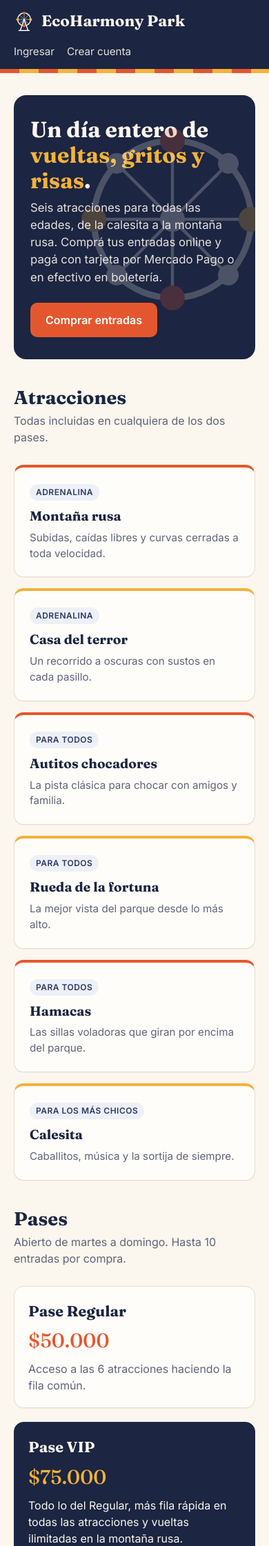
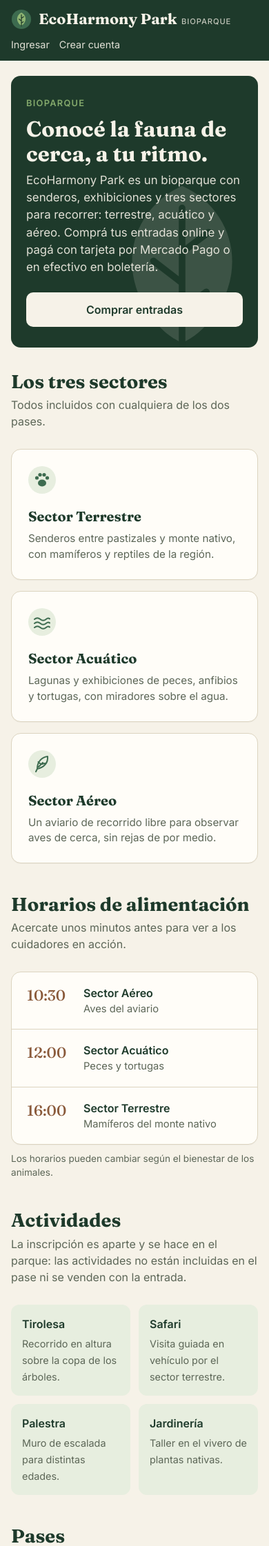
Before and after one commit to pepomendez1/ICS_Grupo_11, a Flask app: page / in a window 390 px wide. Shown: the top 2242 px of the page at 69% size. Run offline with Flask 3, Linux system fonts and the light colour scheme.

Commit message:
feat(verde): EcoHarmony Park vuelve a ser un bioparque
- Home: presentación del bioparque, sectores terrestre/acuático/aéreo,
  horarios de alimentación y actividades (Tirolesa, Safari, Palestra,
  Jardinería) con inscripción aparte, fuera del pase.
- Pases: Regular (parque, senderos y exhibiciones) y VIP (fila preferencial).
- Paleta natural (verdes, tierra, crema), logo de hoja y sin la franja de
  carpa. Ajustes para mobile: header, formularios y botones a 390 px.

Co-Authored-By: Claude Opus 5.5 <noreply@anthropic.com>

```diff
--- a/web/templates/base.html
+++ b/web/templates/base.html
@@ -2,54 +2,55 @@
 <html lang="es">
 <head>
   <meta charset="utf-8">
-  <meta name="viewport" content="width=device-width, initial-scale=1">
-  <title>{% block titulo %}EcoHarmony Park{% endblock %}</title>
+  <meta name="viewport" content="width=device-width, initial-scale=1, viewport-fit=cover">
+  <meta name="theme-color" content="#1e3a2b">
+  <title>{% block titulo %}EcoHarmony Park · Bioparque{% endblock %}</title>
   <link rel="preconnect" href="https://fonts.googleapis.com">
   <link href="https://fonts.googleapis.com/css2?family=Fraunces:opsz,wght@9..144,500;9..144,700&family=Inter:wght@400;500;600&display=swap" rel="stylesheet">
   <style>
     :root {
-      --noche: #1c2541;
-      --noche-2: #2e3a66;
-      --coral: #e4572e;
-      --coral-oscuro: #c4461f;
-      --mostaza: #f3b23a;
-      --crema: #fbf6ee;
-      --papel: #fffdf9;
-      --texto: #1d2233;
-      --suave: #5f6478;
-      --borde: #e6ddcd;
-      --error: #b3261e;
-      --ok: #2e7d4f;
+      --bosque: #1e3a2b;
+      --musgo: #3d6b4f;
+      --hoja: #8fb573;
+      --salvia: #e7eedf;
+      --tierra: #8a5a3b;
+      --crema: #f6f2e8;
+      --papel: #fffdf8;
+      --texto: #1f261f;
+      --suave: #5c6657;
+      --borde: #dcd4c0;
+      --error: #a63d2f;
+      --ok: #2f7a4a;
     }
     * { box-sizing: border-box; }
     body {
       margin: 0; background: var(--crema); color: var(--texto);
       font-family: "Inter", system-ui, sans-serif; line-height: 1.5;
+      -webkit-text-size-adjust: 100%;
     }
-    a { color: var(--coral-oscuro); }
-    header { background: var(--noche); color: var(--crema); }
-    /* Franja tipo carpa de feria debajo de la barra */
-    header::after {
-      content: ""; display: block; height: 6px;
-      background: repeating-linear-gradient(90deg, var(--coral) 0 28px, var(--mostaza) 28px 56px);
-    }
+    a { color: var(--musgo); }
+    header { background: var(--bosque); color: var(--crema); }
     .barra {
       max-width: 960px; margin: 0 auto; padding: 14px 20px;
-      display: flex; align-items: center; justify-content: space-between; gap: 16px; flex-wrap: wrap;
+      display: flex; align-items: center; justify-content: space-between; gap: 10px 20px; flex-wrap: wrap;
     }
     .marca {
-      font-family: "Fraunces", Georgia, serif; font-size: 1.4rem; font-weight: 700;
+      font-family: "Fraunces", Georgia, serif; font-size: 1.35rem; font-weight: 700;
       color: var(--crema); text-decoration: none; display: flex; align-items: center; gap: 10px;
     }
-    .marca svg { width: 30px; height: 30px; }
+    .marca svg { width: 30px; height: 30px; flex: none; }
+    .marca small {
+      font-family: "Inter", system-ui, sans-serif; font-weight: 500; font-size: .7rem;
+      letter-spacing: .08em; text-transform: uppercase; opacity: .75; margin-left: 2px;
+    }
     nav { display: flex; gap: 18px; align-items: center; flex-wrap: wrap; }
     nav a, nav button {
       color: var(--crema); text-decoration: none; font-size: .95rem; opacity: .9;
       background: none; border: 0; cursor: pointer; font-family: inherit; padding: 0;
     }
-    nav a:hover, nav button:hover { opacity: 1; text-decoration: underline; text-decoration-color: var(--mostaza); }
+    nav a:hover, nav button:hover { opacity: 1; text-decoration: underline; text-decoration-color: var(--hoja); }
     main { max-width: 960px; margin: 0 auto; padding: 32px 20px 64px; }
-    h1, h2 { font-family: "Fraunces", Georgia, serif; color: var(--noche); line-height: 1.15; }
+    h1, h2 { font-family: "Fraunces", Georgia, serif; color: var(--bosque); line-height: 1.15; }
     h1 { font-size: 2.2rem; margin: 0 0 8px; }
     .bajada { color: var(--suave); margin: 0 0 28px; }
     .tarjeta {
@@ -60,10 +61,10 @@
     label { display: block; font-weight: 600; font-size: .92rem; margin-bottom: 6px; }
     .ayuda { font-weight: 400; color: var(--suave); font-size: .85rem; }
     input, select {
-      width: 100%; padding: 11px 12px; border: 1px solid var(--borde); border-radius: 8px;
-      font: inherit; background: #fff; color: var(--texto);
+      width: 100%; padding: 12px; border: 1px solid var(--borde); border-radius: 8px;
+      font: inherit; font-size: 1rem; background: #fff; color: var(--texto); min-height: 46px;
     }
-    input:focus, select:focus { outline: 2px solid var(--mostaza); border-color: var(--mostaza); }
+    input:focus, select:focus { outline: 2px solid var(--hoja); border-color: var(--hoja); }
     .campo { margin-bottom: 20px; }
     .grilla { display: grid; grid-template-columns: 1fr 1fr; gap: 20px; }
     .opciones { display: grid; grid-template-columns: 1fr 1fr; gap: 12px; }
@@ -73,36 +74,46 @@
       display: block; border: 1px solid var(--borde); border-radius: 10px; padding: 14px;
       cursor: pointer; background: #fff; height: 100%;
     }
-    .opcion strong { display: block; color: var(--noche); }
+    .opcion strong { display: block; color: var(--bosque); }
     .opcion small { color: var(--suave); }
-    .opcion input:checked + span { border-color: var(--coral); box-shadow: inset 0 0 0 1px var(--coral); background: #fdf0eb; }
-    .opcion input:focus-visible + span { outline: 2px solid var(--mostaza); }
+    .opcion input:checked + span { border-color: var(--musgo); box-shadow: inset 0 0 0 1px var(--musgo); background: var(--salvia); }
+    .opcion input:focus-visible + span { outline: 2px solid var(--hoja); }
     .edades { display: grid; grid-template-columns: repeat(auto-fill, minmax(120px, 1fr)); gap: 10px; }
     .boton {
-      display: inline-block; background: var(--coral); color: #fff; border: 0;
+      display: inline-block; background: var(--bosque); color: var(--crema); border: 0;
       padding: 13px 22px; border-radius: 10px; font: inherit; font-weight: 600; cursor: pointer;
-      text-decoration: none;
+      text-decoration: none; text-align: center; min-height: 46px;
     }
-    .boton:hover { background: var(--coral-oscuro); }
-    .boton.secundario { background: transparent; color: var(--noche); border: 1px solid var(--noche); }
-    .boton.secundario:hover { background: var(--noche); color: var(--crema); }
+    .boton:hover { background: var(--musgo); }
+    .boton.secundario { background: transparent; color: var(--bosque); border: 1px solid var(--bosque); }
+    .boton.secundario:hover { background: var(--salvia); }
     .ancho { width: 100%; }
     .aviso { padding: 12px 16px; border-radius: 10px; margin-bottom: 20px; font-size: .95rem; }
-    .aviso.error { background: #fbe7e4; color: var(--error); border: 1px solid #f0c4be; }
-    .aviso.ok { background: #e5f2ea; color: var(--ok); border: 1px solid #bfdcc9; }
+    .aviso.error { background: #f8e6e2; color: var(--error); border: 1px solid #ecc5bd; }
+    .aviso.ok { background: #e4f1e7; color: var(--ok); border: 1px solid #bfdcc7; }
+    .aviso.info { background: #f3ecdc; color: #6b4a2f; border: 1px solid #e3d3b2; }
     .total {
       display: flex; justify-content: space-between; align-items: baseline;
       border-top: 1px dashed var(--borde); padding-top: 16px; margin: 8px 0 20px;
     }
-    .total strong { font-family: "Fraunces", Georgia, serif; font-size: 1.6rem; color: var(--noche); }
+    .total strong { font-family: "Fraunces", Georgia, serif; font-size: 1.6rem; color: var(--bosque); }
     dl.detalle { display: grid; grid-template-columns: auto 1fr; gap: 10px 24px; margin: 0; }
     dl.detalle dt { color: var(--suave); }
     dl.detalle dd { margin: 0; font-weight: 600; }
     .pie { color: var(--suave); font-size: .85rem; text-align: center; padding: 24px; }
     @media (max-width: 640px) {
+      .barra { padding: 12px 16px; }
+      nav { gap: 14px; width: 100%; }
+      nav a, nav button { font-size: .9rem; }
+      main { padding: 22px 16px 48px; }
       .grilla, .opciones { grid-template-columns: 1fr; }
-      h1 { font-size: 1.8rem; }
+      .grilla { gap: 0; }
+      h1 { font-size: 1.75rem; }
       .tarjeta { padding: 20px; }
+    }
+    @media print {
+      header, .pie, .no-imprimir { display: none !important; }
+      body, main { background: #fff; padding: 0; }
     }
   </style>
   {% block estilos %}{% endblock %}
@@ -110,15 +121,13 @@
 <body>
   <header>
     <div class="barra">
-      <a class="marca" href="{{ url_for('inicio') }}">
+      <a class="marca" href="{{ url_for('inicio') }}" aria-label="EcoHarmony Park, inicio">
         <svg viewBox="0 0 32 32" fill="none" aria-hidden="true">
-          <circle cx="16" cy="13" r="10" stroke="#fbf6ee" stroke-width="1.6"/>
-          <path d="M16 3v20M6 13h20M8.9 5.9l14.2 14.2M23.1 5.9 8.9 20.1" stroke="#fbf6ee" stroke-width="1" opacity=".6"/>
-          <circle cx="16" cy="3" r="2.2" fill="#e4572e"/><circle cx="26" cy="13" r="2.2" fill="#f3b23a"/>
-          <circle cx="6" cy="13" r="2.2" fill="#f3b23a"/><circle cx="16" cy="23" r="2.2" fill="#e4572e"/>
-          <path d="M16 13 10 30M16 13l6 17M8 30h16" stroke="#fbf6ee" stroke-width="1.6" stroke-linecap="round"/>
+          <circle cx="16" cy="16" r="15" fill="#3d6b4f"/>
+          <path d="M16 5.5c6.2 3 8.6 10 4.4 16.3-1.3 2-2.8 3.2-4.4 3.9-1.6-.7-3.1-1.9-4.4-3.9C7.4 15.5 9.8 8.5 16 5.5Z" fill="#8fb573"/>
+          <path d="M16 9v17.5M16 14.5l3.4-2.6M16 18.5l-3.6-2.8M16 22l3-2.2" stroke="#1e3a2b" stroke-width="1.3" stroke-linecap="round"/>
         </svg>
-        EcoHarmony Park
+        <span>EcoHarmony Park <small>Bioparque</small></span>
       </a>
       <nav>
         {% if usuario %}
@@ -142,7 +151,7 @@
     {% endwith %}
     {% block contenido %}{% endblock %}
   </main>
-  <div class="pie">EcoHarmony Park · Parque de diversiones · {{ horario }}</div>
+  <div class="pie">EcoHarmony Park · Bioparque · {{ horario }}</div>
   {% block scripts %}{% endblock %}
 </body>
 </html>
--- a/web/templates/inicio.html
+++ b/web/templates/inicio.html
@@ -2,65 +2,109 @@
 {% block estilos %}
 <style>
   .hero {
-    background: var(--noche); color: var(--crema); border-radius: 18px;
-    padding: 48px 40px; margin-bottom: 40px; position: relative; overflow: hidden;
+    background: var(--bosque); color: var(--crema); border-radius: 18px;
+    padding: 48px 40px; margin-bottom: 44px; position: relative; overflow: hidden;
   }
-  .hero h1 { color: var(--crema); font-size: 2.8rem; max-width: 560px; }
-  .hero h1 em { font-style: normal; color: var(--mostaza); }
+  .hero .sobre { font-size: .8rem; letter-spacing: .1em; text-transform: uppercase; color: var(--hoja); font-weight: 600; margin: 0 0 10px; position: relative; }
+  .hero h1 { color: var(--crema); font-size: 2.7rem; max-width: 560px; position: relative; }
   .hero p { max-width: 500px; opacity: .9; margin: 0 0 24px; font-size: 1.05rem; position: relative; }
-  .hero .boton { position: relative; }
-  .hero svg.deco { position: absolute; right: -30px; top: 50%; transform: translateY(-50%); width: 300px; opacity: .22; }
-  .seccion { margin-bottom: 40px; }
+  .hero .boton { background: var(--crema); color: var(--bosque); position: relative; }
+  .hero .boton:hover { background: #fff; }
+  .hero svg.deco { position: absolute; right: -50px; bottom: -60px; width: 320px; opacity: .14; }
+  .seccion { margin-bottom: 44px; }
   .seccion h2 { margin: 0 0 6px; font-size: 1.7rem; }
-  .atracciones { display: grid; grid-template-columns: repeat(3, 1fr); gap: 16px; }
-  .atraccion { padding: 22px; border-top: 4px solid var(--coral); }
-  .atraccion:nth-child(even) { border-top-color: var(--mostaza); }
-  .atraccion h3 { font-family: "Fraunces", Georgia, serif; color: var(--noche); margin: 8px 0 6px; font-size: 1.2rem; }
-  .atraccion p { margin: 0; color: var(--suave); font-size: .95rem; }
-  .etiqueta {
-    display: inline-block; font-size: .75rem; font-weight: 600; letter-spacing: .04em;
-    text-transform: uppercase; color: var(--noche-2); background: #eef0f7;
-    padding: 3px 9px; border-radius: 999px;
+  .sectores { display: grid; grid-template-columns: repeat(3, 1fr); gap: 16px; }
+  .sector { padding: 24px; }
+  .sector svg { width: 40px; height: 40px; }
+  .sector h3 { font-family: "Fraunces", Georgia, serif; color: var(--bosque); margin: 12px 0 6px; font-size: 1.25rem; }
+  .sector p { margin: 0; color: var(--suave); font-size: .95rem; }
+  .alimentacion { display: grid; grid-template-columns: repeat(3, 1fr); gap: 0; padding: 0; overflow: hidden; }
+  .alimentacion div { padding: 18px 22px; border-right: 1px solid var(--borde); }
+  .alimentacion div:last-child { border-right: 0; }
+  .alimentacion .hora { font-family: "Fraunces", Georgia, serif; font-size: 1.6rem; color: var(--tierra); display: block; }
+  .alimentacion strong { display: block; color: var(--bosque); }
+  .alimentacion span.detalle { color: var(--suave); font-size: .92rem; }
+  .nota { color: var(--suave); font-size: .85rem; margin: 10px 0 0; }
+  .actividades { display: grid; grid-template-columns: repeat(4, 1fr); gap: 12px; margin-bottom: 14px; }
+  .actividad { background: var(--salvia); border-radius: 12px; padding: 16px; }
+  .actividad strong { display: block; color: var(--bosque); margin-bottom: 4px; }
+  .actividad span { color: var(--suave); font-size: .9rem; }
+  .pases { display: grid; grid-template-columns: 1fr 1fr; gap: 20px; }
+  .pases .tarjeta h3 { font-family: "Fraunces", Georgia, serif; color: var(--bosque); margin: 0 0 4px; font-size: 1.35rem; }
+  .pases .bajada { margin: 0; }
+  .pase-vip { border-color: var(--musgo); box-shadow: inset 0 0 0 1px var(--musgo); }
+  .precio { font-family: "Fraunces", Georgia, serif; font-size: 1.8rem; color: var(--tierra); margin-bottom: 8px; }
+  @media (max-width: 760px) {
+    .sectores { grid-template-columns: 1fr; }
+    .actividades { grid-template-columns: 1fr 1fr; }
   }
-  .pases { display: grid; grid-template-columns: 1fr 1fr; gap: 20px; }
-  .pases .tarjeta h3 { font-family: "Fraunces", Georgia, serif; color: var(--noche); margin: 0 0 4px; font-size: 1.35rem; }
-  .pase-vip { background: var(--noche); border-color: var(--noche); }
-  .pase-vip h3, .pase-vip .bajada { color: var(--crema) !important; }
-  .pase-vip .precio { color: var(--mostaza); }
-  .precio { font-family: "Fraunces", Georgia, serif; font-size: 1.8rem; color: var(--coral); margin-bottom: 8px; }
-  .pases .bajada { margin: 0; }
-  @media (max-width: 760px) { .atracciones { grid-template-columns: 1fr 1fr; } }
   @media (max-width: 560px) {
-    .atracciones, .pases { grid-template-columns: 1fr; }
-    .hero { padding: 32px 24px; } .hero h1 { font-size: 2rem; }
+    .hero { padding: 30px 22px; border-radius: 14px; margin-bottom: 34px; }
+    .hero h1 { font-size: 1.95rem; }
+    .hero .boton { display: block; }
+    .alimentacion { grid-template-columns: 1fr; }
+    .alimentacion div { border-right: 0; border-bottom: 1px solid var(--borde); display: grid; grid-template-columns: 70px 1fr; column-gap: 12px; }
+    .alimentacion div:last-child { border-bottom: 0; }
+    .alimentacion .hora { grid-row: span 2; font-size: 1.35rem; }
+    .pases { grid-template-columns: 1fr; }
   }
 </style>
 {% endblock %}
 {% block contenido %}
 <section class="hero">
   <svg class="deco" viewBox="0 0 100 100" fill="none" aria-hidden="true">
-    <circle cx="50" cy="46" r="38" stroke="#fbf6ee" stroke-width="3"/>
-    <circle cx="50" cy="46" r="6" fill="#fbf6ee"/>
-    <path d="M50 8v76M12 46h76M23 19l54 54M77 19 23 73" stroke="#fbf6ee" stroke-width="1.5"/>
-    <circle cx="50" cy="8" r="6" fill="#e4572e"/><circle cx="88" cy="46" r="6" fill="#f3b23a"/>
-    <circle cx="50" cy="84" r="6" fill="#e4572e"/><circle cx="12" cy="46" r="6" fill="#f3b23a"/>
-    <circle cx="77" cy="19" r="5" fill="#fbf6ee"/><circle cx="77" cy="73" r="5" fill="#fbf6ee"/>
-    <circle cx="23" cy="73" r="5" fill="#fbf6ee"/><circle cx="23" cy="19" r="5" fill="#fbf6ee"/>
+    <path d="M50 8c22 10 30 36 15 58-5 7-10 11-15 13-5-2-10-6-15-13C20 44 28 18 50 8Z" fill="#f6f2e8"/>
+    <path d="M50 18v66M50 38l12-9M50 52l-13-10M50 64l11-8" stroke="#1e3a2b" stroke-width="3" stroke-linecap="round"/>
   </svg>
-  <h1>Un día entero de <em>vueltas, gritos y risas</em>.</h1>
-  <p>Seis atracciones para todas las edades, de la calesita a la montaña rusa. Comprá tus entradas online y pagá con tarjeta por Mercado Pago o en efectivo en boletería.</p>
+  <p class="sobre">Bioparque</p>
+  <h1>Conocé la fauna de cerca, a tu ritmo.</h1>
+  <p>EcoHarmony Park es un bioparque con senderos, exhibiciones y tres sectores para recorrer: terrestre, acuático y aéreo. Comprá tus entradas online y pagá con tarjeta por Mercado Pago o en efectivo en boletería.</p>
   <a class="boton" href="{{ url_for('comprar') }}">Comprar entradas</a>
 </section>
 
 <section class="seccion">
-  <h2>Atracciones</h2>
-  <p class="bajada">Todas incluidas en cualquiera de los dos pases.</p>
-  <div class="atracciones">
-    {% for a in atracciones %}
-    <div class="tarjeta atraccion">
-      <span class="etiqueta">{{ a.tipo }}</span>
-      <h3>{{ a.nombre }}</h3>
-      <p>{{ a.descripcion }}</p>
+  <h2>Los tres sectores</h2>
+  <p class="bajada">Todos incluidos con cualquiera de los dos pases.</p>
+  <div class="sectores">
+    {% for s in sectores %}
+    <div class="tarjeta sector">
+      {% if s.clave == "terrestre" %}
+      <svg viewBox="0 0 40 40" fill="none" aria-hidden="true"><circle cx="20" cy="20" r="20" fill="#e7eedf"/><ellipse cx="20" cy="24.5" rx="6" ry="5" fill="#3d6b4f"/><circle cx="12.5" cy="17" r="2.6" fill="#3d6b4f"/><circle cx="17" cy="12.5" r="2.6" fill="#3d6b4f"/><circle cx="23" cy="12.5" r="2.6" fill="#3d6b4f"/><circle cx="27.5" cy="17" r="2.6" fill="#3d6b4f"/></svg>
+      {% elif s.clave == "acuatico" %}
+      <svg viewBox="0 0 40 40" fill="none" aria-hidden="true"><circle cx="20" cy="20" r="20" fill="#e7eedf"/><path d="M9 16c2.8-2.4 5.6-2.4 8.4 0s5.6 2.4 8.4 0 3.9-1.6 5.2-.6M9 22c2.8-2.4 5.6-2.4 8.4 0s5.6 2.4 8.4 0 3.9-1.6 5.2-.6M9 28c2.8-2.4 5.6-2.4 8.4 0s5.6 2.4 8.4 0 3.9-1.6 5.2-.6" stroke="#3d6b4f" stroke-width="2" stroke-linecap="round"/></svg>
+      {% else %}
+      <svg viewBox="0 0 40 40" fill="none" aria-hidden="true"><circle cx="20" cy="20" r="20" fill="#e7eedf"/><path d="M28 9c-9 1-15 8-15 18l-2 4M28 9c1 9-5 16-15 18M15 24l6-6M18 20.5l6-1.5M14.5 17l3 2.5" stroke="#3d6b4f" stroke-width="2" stroke-linecap="round" stroke-linejoin="round"/></svg>
+      {% endif %}
+      <h3>Sector {{ s.nombre }}</h3>
+      <p>{{ s.descripcion }}</p>
+    </div>
+    {% endfor %}
+  </div>
+</section>
+
+<section class="seccion">
+  <h2>Horarios de alimentación</h2>
+  <p class="bajada">Acercate unos minutos antes para ver a los cuidadores en acción.</p>
+  <div class="tarjeta alimentacion">
+    {% for h in horarios_alimentacion %}
+    <div>
+      <span class="hora">{{ h.hora }}</span>
+      <strong>Sector {{ h.sector }}</strong>
+      <span class="detalle">{{ h.detalle }}</span>
+    </div>
+    {% endfor %}
+  </div>
+  <p class="nota">Los horarios pueden cambiar según el bienestar de los animales.</p>
+</section>
+
+<section class="seccion">
+  <h2>Actividades</h2>
+  <p class="bajada">La inscripción es aparte y se hace en el parque: las actividades no están incluidas en el pase ni se venden con la entrada.</p>
+  <div class="actividades">
+    {% for a in actividades %}
+    <div class="actividad">
+      <strong>{{ a.nombre }}</strong>
+      <span>{{ a.descripcion }}</span>
     </div>
     {% endfor %}
   </div>
@@ -68,7 +112,7 @@
 
 <section class="seccion">
   <h2>Pases</h2>
-  <p class="bajada">{{ horario }}. Hasta 10 entradas por compra.</p>
+  <p class="bajada">{{ horario }}. Hasta {{ maximo_entradas }} entradas por compra.</p>
   <div class="pases">
     <div class="tarjeta">
       <h3>Pase {{ pases["REGULAR"].nombre }}</h3>
```
Also changed, not shown: web/__init__.py (+14 -3 lines), web/contenido.py (+26 -22 lines), README.md.
